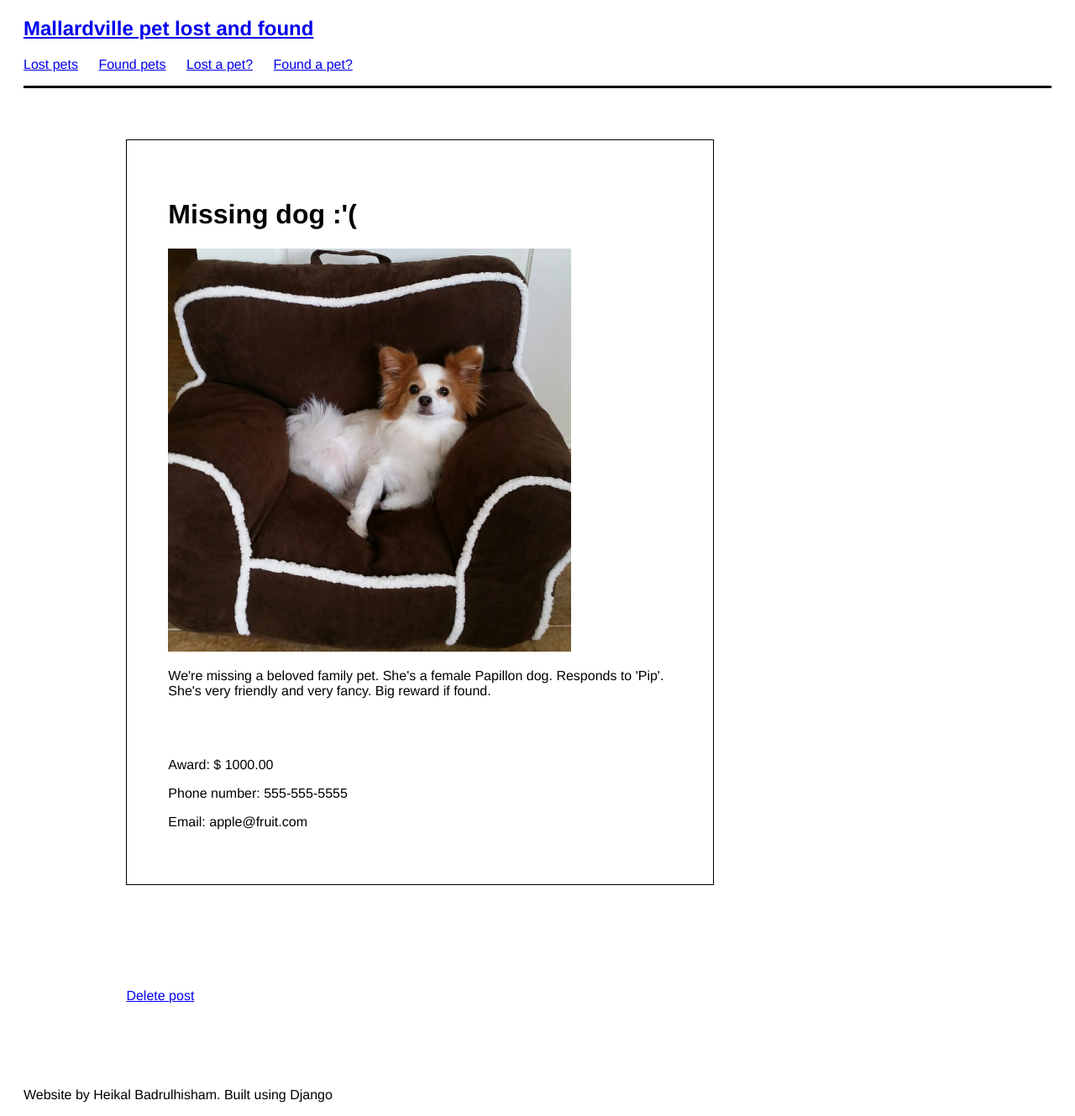
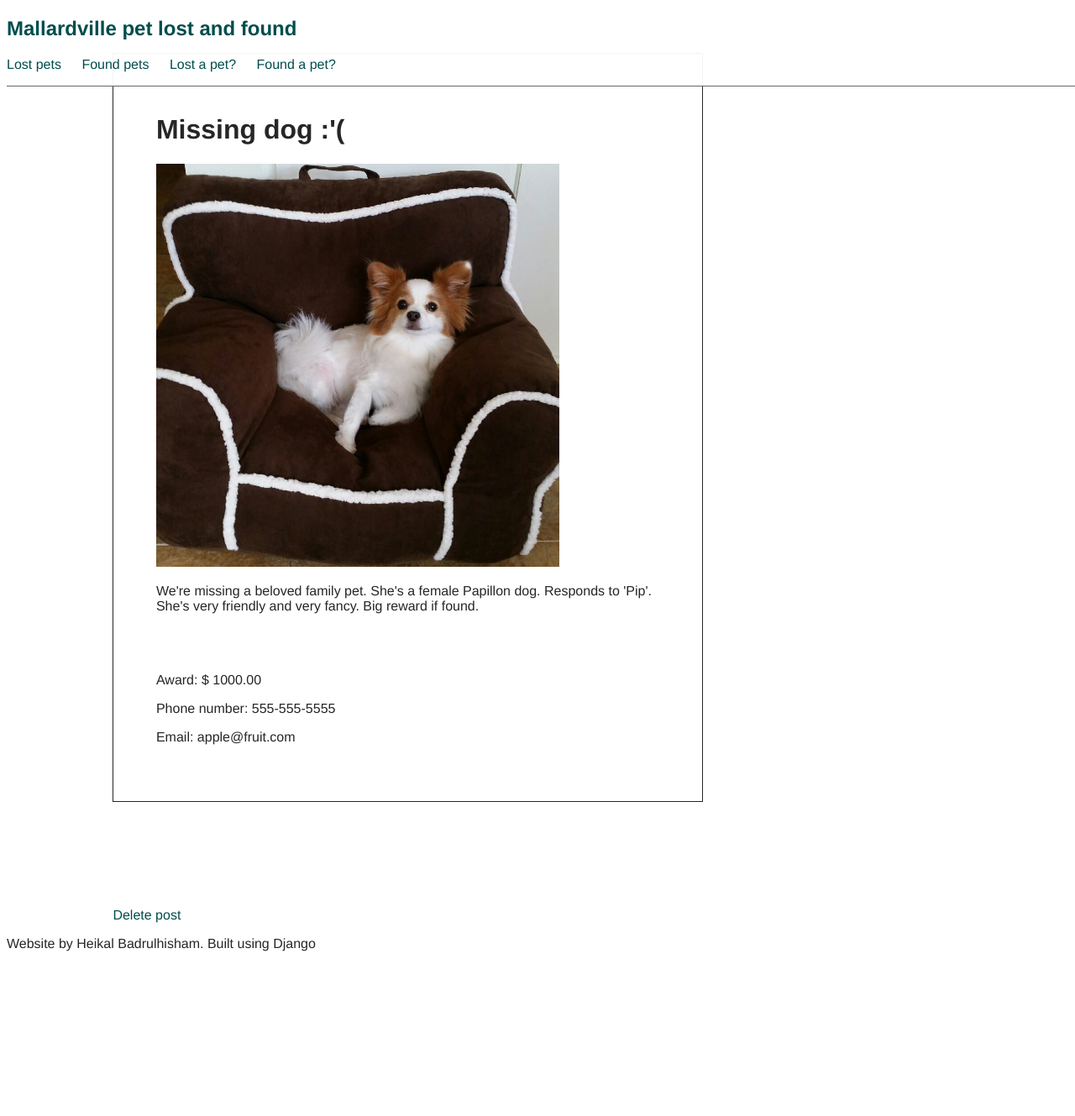
Before and after one commit to heikalb/django-sample, a Django app: page /post/11 in a window 1280 px wide. Shown: the whole page at 84% size. After the commit the page ends 1133 px from the top, so only its background shows below. Run offline with Django 3.2, Linux system fonts and the light colour scheme; data comes from the database, SQL or seed files in the repository.

Commit message:
styling edits

```diff
--- a/static/css/style.css
+++ b/static/css/style.css
@@ -1,15 +1,21 @@
 *{
     font-family: Helvetica, sans-serif;
+    color: #262626;
 }
 
 body{
-    padding: 20px;
     padding-top: 0px;
     padding-bottom: 0px;
 }
 
 nav{
     border-bottom-style: solid;
+    border-bottom-color: #666666;
+    border-bottom-width: thin;
+    position: fixed;
+    top: 0px;
+    width: 100%;
+    background-color: rgba(255, 255, 255, 0.95);
 }
 
 nav ul{
@@ -19,6 +25,18 @@ nav ul{
 nav li{
     display: inline-block;
     margin-right: 20px;
+}
+
+
+a, a *{
+    text-decoration: none;
+    color: #004d4d;
+}
+
+div.content{
+    padding-top: 120px;
+    padding-left: 10%;
+    padding-right: 20%;
 }
 
 .post{
@@ -55,6 +73,14 @@ form input, form textarea{
     color: red;
 }
 
-#footer{
+div.footer{
     margin-top: 100px;
+    width: 100%;
 }
+
+div.footer p{
+    color: #808080;
+    margin: auto;
+    width: 50%;
+    text-align: center;
+}
```
